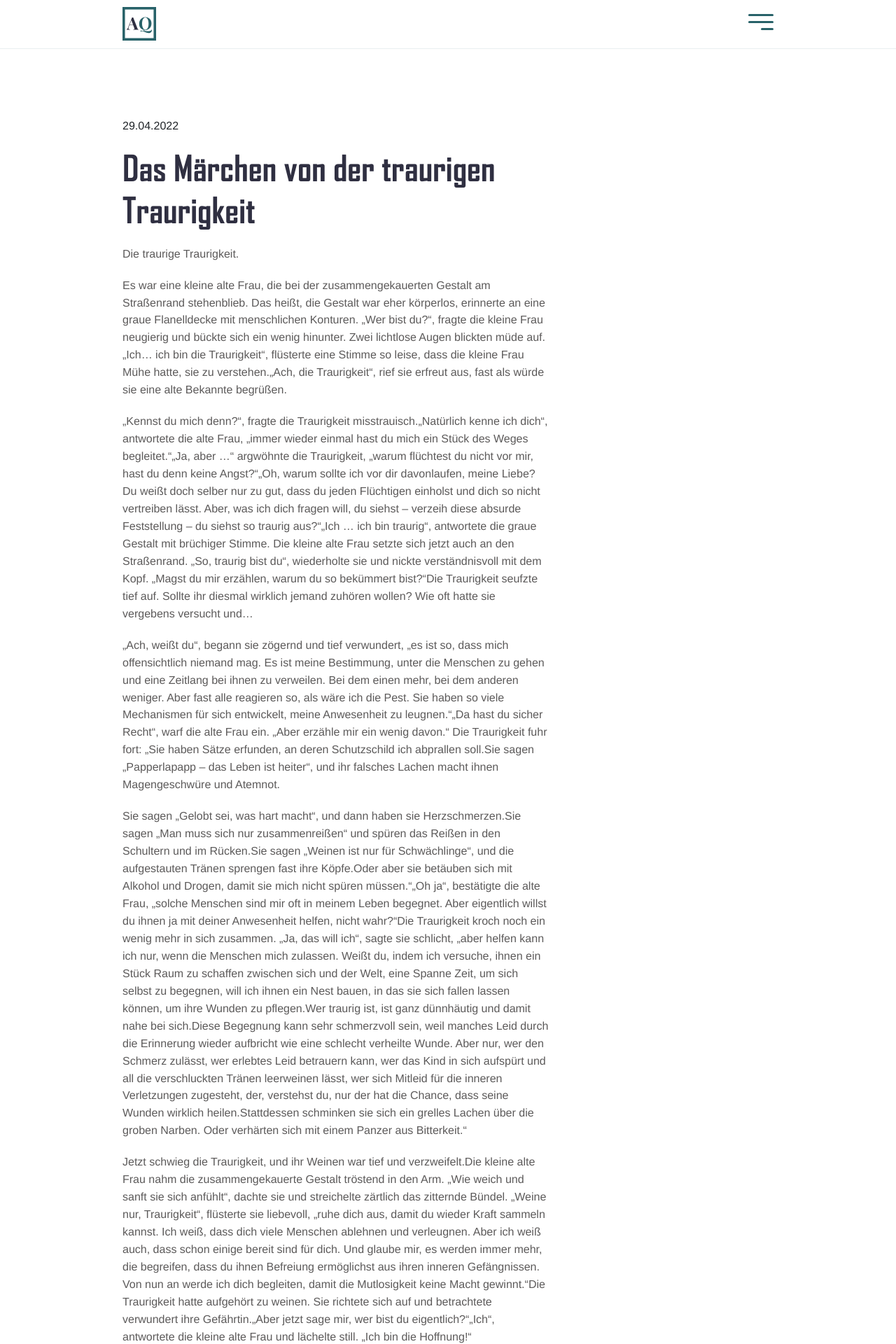
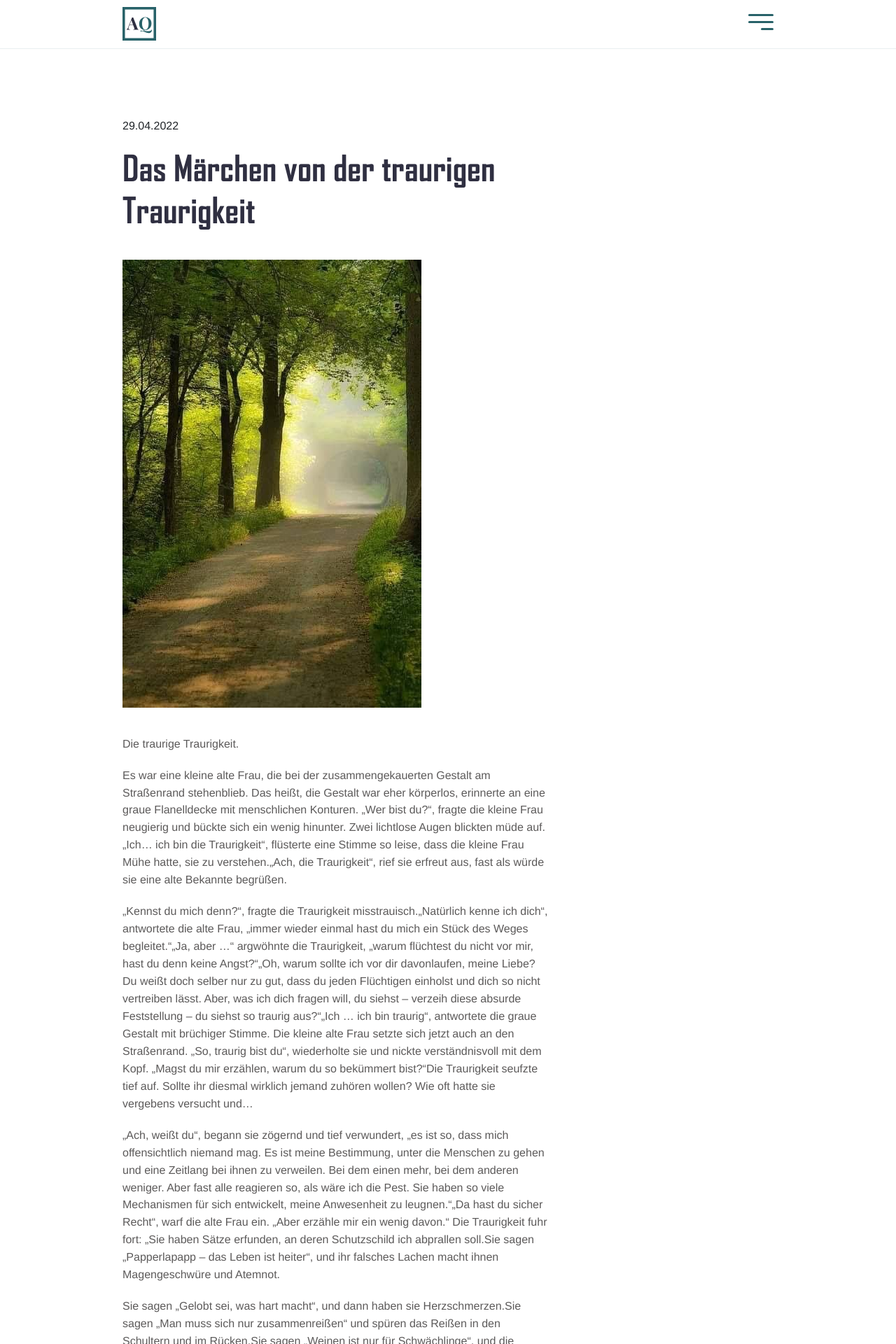
Before and after one commit to dvschnitz/angelika-quehenberger, a Jekyll site: the page built from _blogs/Maerchen.md, in a window 1280 px wide. Shown: the top 1920 px of the page at 70% size. Built offline with Jekyll 4.4.1, drawn with Linux system fonts in a browser that asks for light colours.

Commit message:
Added image to maerchen blog entry

```diff
--- a/_blogs/Maerchen.md
+++ b/_blogs/Maerchen.md
@@ -7,7 +7,7 @@ layout: page
 showDate: true
 ---
 
-<!-- ![Wald](../../images/photos/traurigkeit.jpg) -->
+![Wald](../../images/photos/wald.jpg)
 
 Die traurige Traurigkeit.
 
```
Also changed, not shown: images/photos/wald.jpg (added).
